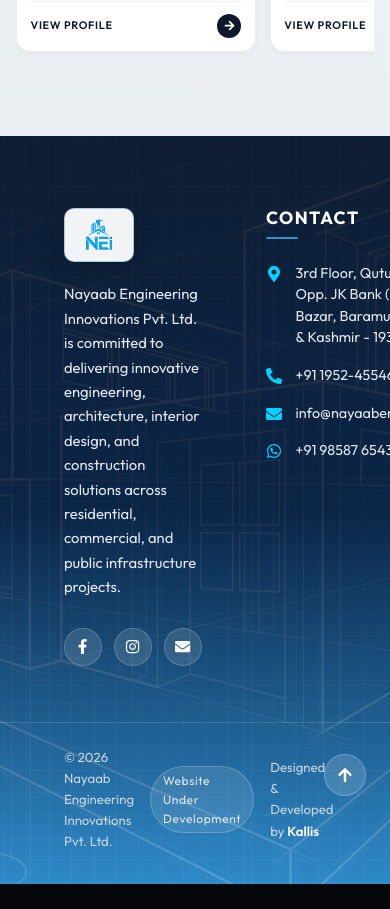
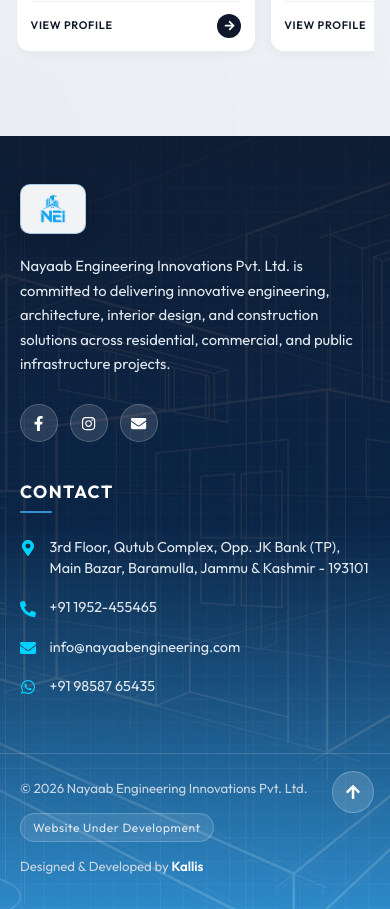
Before and after one commit to Code-with-kallis/NayaanEngineering, a React (Vite) app: page /team in a window 390 px wide. Shown: the part 2640-3549 px from the top of the page. Before the commit the page ends 3524 px from the top, so only its background shows below. Built offline with nearby package versions, Linux system fonts and the light colour scheme.

Commit message:
webiste update 1.2

```diff
--- a/src/components/layout/Footer/Footer.module.css
+++ b/src/components/layout/Footer/Footer.module.css
@@ -10,9 +10,11 @@
   padding-bottom: 2rem;
   font-family: var(--nei-font-primary, "Outfit", sans-serif);
   overflow: hidden;
+  width: 100%;
+  box-sizing: border-box;
 }
 
-/* Semi-Transparent Blue Gradient Overlay for High Content Contrast */
+/* Semi-Transparent Blue Gradient Overlay */
 .footerOverlay {
   position: absolute;
   inset: 0;
@@ -26,28 +28,28 @@
   pointer-events: none;
 }
 
-/* 1:1 Alignment with Navbar Container */
+/* Footer Main Grid Container */
 .footerContainer {
   position: relative;
   z-index: 2;
   width: 100%;
   max-width: none;
   margin: 0 auto;
-  padding-inline: 4rem;
+  padding-inline: clamp(1.25rem, 5vw, 4rem);
   display: grid;
   grid-template-columns: 1.4fr 1fr;
-  gap: 4rem;
+  gap: 3.5rem;
   box-sizing: border-box;
 }
 
-/* ===== LOGO & COMPANY COLUMN ===== */
+/* COMPANY COLUMN */
 .companyColumn {
   display: flex;
   flex-direction: column;
   align-items: flex-start;
+  width: 100%;
 }
 
-/* Styled Container for Logo with Background & Border */
 .logoWrapper {
   display: inline-flex;
   align-items: center;
@@ -76,7 +78,7 @@
   margin: 0 0 1.75rem 0;
 }
 
-/* ===== SOCIAL ICONS ===== */
+/* SOCIAL ICONS */
 .socialIcons {
   display: flex;
   gap: 0.75rem;
@@ -106,7 +108,12 @@
   box-shadow: 0 4px 15px rgba(53, 144, 206, 0.4);
 }
 
-/* ===== CONTACT COLUMN ===== */
+/* CONTACT COLUMN */
+.footerColumn {
+  width: 100%;
+  box-sizing: border-box;
+}
+
 .columnTitle {
   font-size: 1.1rem;
   font-weight: 700;
@@ -133,7 +140,8 @@
   margin: 0;
   display: flex;
   flex-direction: column;
-  gap: 1rem;
+  gap: 1.1rem;
+  width: 100%;
 }
 
 .contactList li {
@@ -143,6 +151,8 @@
   font-size: 0.9rem;
   color: #E2E8F0;
   line-height: 1.5;
+  overflow-wrap: anywhere;
+  word-break: break-word;
 }
 
 .contactIcon {
@@ -156,6 +166,8 @@
   color: #E2E8F0;
   text-decoration: none;
   transition: color 0.2s ease;
+  overflow-wrap: anywhere;
+  word-break: break-word;
 }
 
 .contactList a:hover {
@@ -163,14 +175,14 @@
   text-decoration: underline;
 }
 
-/* ===== FOOTER BOTTOM BAR ===== */
+/* FOOTER BOTTOM BAR */
 .footerBottom {
   position: relative;
   z-index: 2;
   width: 100%;
   max-width: none;
   margin: 3.5rem auto 0;
-  padding-inline: 4rem;
+  padding-inline: clamp(1.25rem, 5vw, 4rem);
   padding-top: 1.5rem;
   padding-bottom: 0;
   border-top: 1px solid rgba(255, 255, 255, 0.15);
@@ -203,12 +215,13 @@
   letter-spacing: 0.05em;
   color: #E2E8F0;
 }
-/* ===== SCROLL TO TOP BUTTON (Fixed Overlap Issue) ===== */
+
+/* SCROLL TO TOP BUTTON */
 .scrollTop {
   position: absolute;
   z-index: 3;
   right: 2.5rem;
-  bottom: 4.5rem; /* Lifted above the footerBottom divider bar */
+  bottom: 4.5rem;
   width: 42px;
   height: 42px;
   border-radius: 50%;
@@ -231,10 +244,40 @@
   box-shadow: 0 6px 20px rgba(53, 144, 206, 0.4);
 }
 
-/* Responsive Offsets */
-@media (max-width: 768px) {
+/* ===== RESPONSIVE BREAKPOINTS (FIX MOBILE OVERFLOW) ===== */
+@media (max-width: 900px) {
+  .footerContainer {
+    grid-template-columns: 1fr !important;
+    gap: 2.5rem;
+  }
+
+  .companyDescription {
+    max-width: 100%;
+  }
+
+  .footerBottom {
+    flex-direction: column;
+    align-items: flex-start;
+    gap: 0.85rem;
+  }
+
   .scrollTop {
     right: 1.5rem;
     bottom: 5.5rem;
   }
 }
+
+@media (max-width: 480px) {
+  .footer {
+    padding-top: 3rem;
+  }
+
+  .footerLogo {
+    height: 32px;
+  }
+
+  .scrollTop {
+    right: 1rem;
+    bottom: 6rem;
+  }
+}
```
